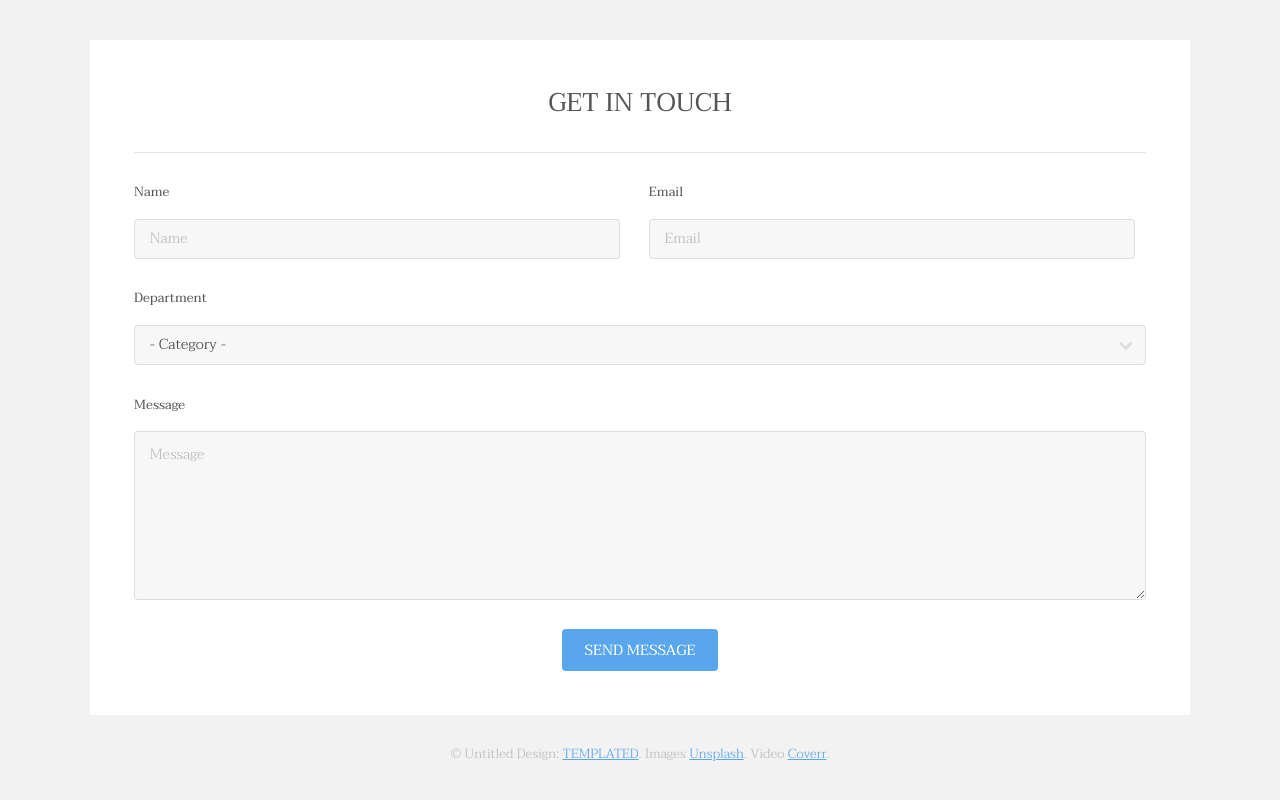
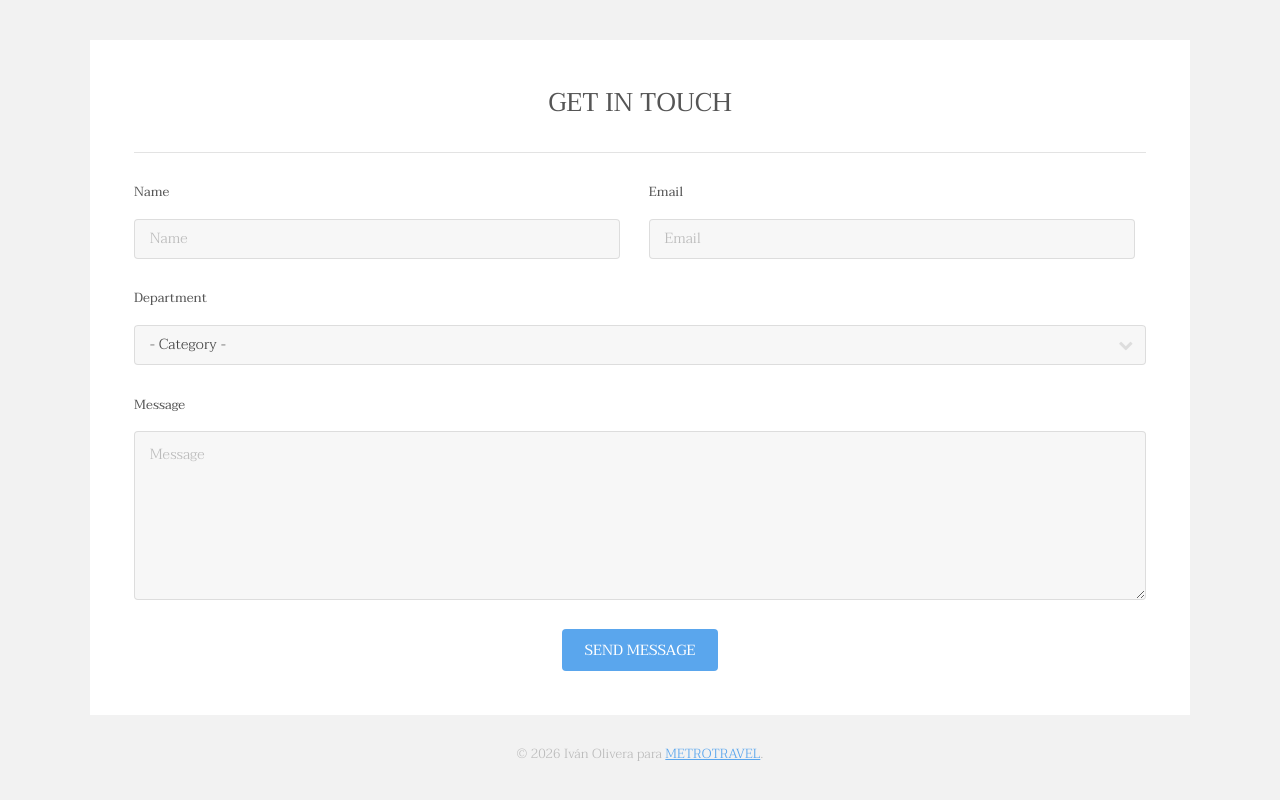
Before and after one commit to Ivan-olivera-dev/REP_METROPOLITA, a plain HTML site: page index.html in a window 1280 px wide. Shown: the part 3231-4031 px from the top of the page. Drawn offline with Linux system fonts and the light colour scheme.

Commit message:
footer changes by PROGRAMMER

```diff
--- a/index.html
+++ b/index.html
@@ -194,7 +194,7 @@
 						</div>
 					</section>
 					<div class="copyright">
-						&copy; Untitled Design: <a href="https://templated.co/">TEMPLATED</a>. Images <a href="https://unsplash.com/">Unsplash</a>. Video <a href="http://coverr.co/">Coverr</a>.
+						&copy; 2026 Iván Olivera para <a href="https://metro.travel/">METROTRAVEL</a>.
 					</div>
 				</div>
 			</footer>
```
